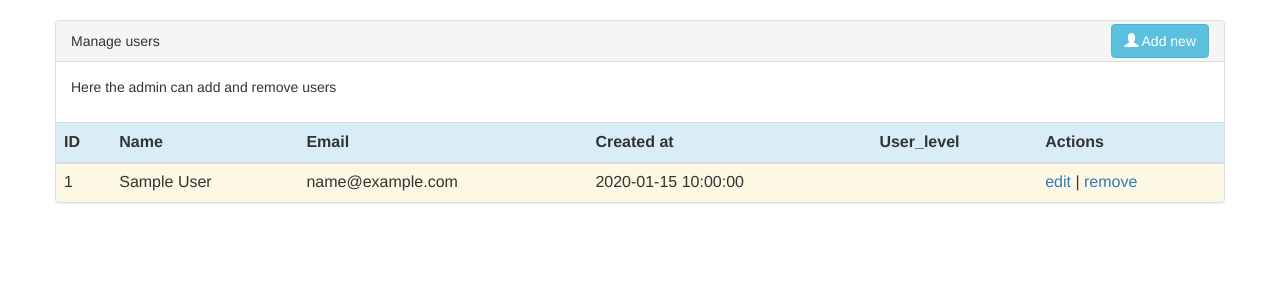
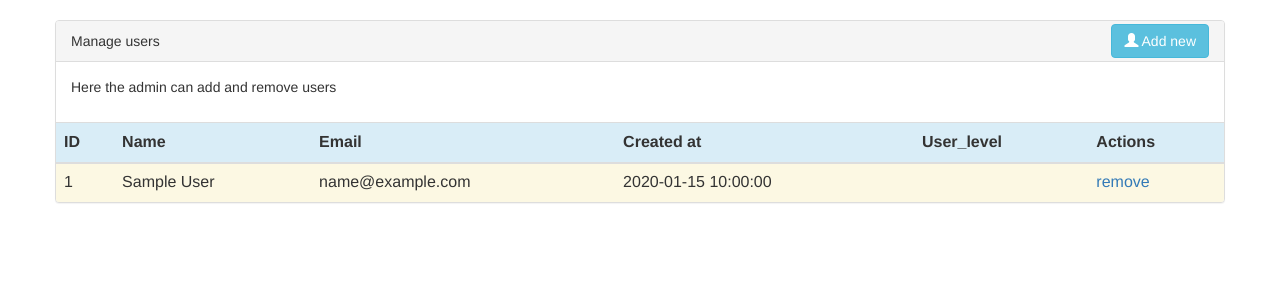
Before and after one commit to Ezi0aaudit0re/Dashboard, a CodeIgniter app: page /index.php/main/adminuser in a window 1280 px wide. Shown: the part 52-352 px from the top of the page. Run offline with CodeIgniter, Linux system fonts and the light colour scheme; tables that the repository leaves empty or names only in its code hold one stand-in row (values such as "Sample post").

Commit message:
final version

```diff
--- a/ci_clean_version-master/application/views/admindash.php
+++ b/ci_clean_version-master/application/views/admindash.php
@@ -23,6 +23,7 @@
 				</div>
 			</nav>
 		</div>
+
 		<div class="row">
 			<div class="panel panel-default">
 				 <div class="panel-heading">
@@ -54,7 +55,7 @@
 								echo "<td>{$value['email']} </td>";
 								echo "<td>{$value['created_at']}</td>";
 								echo "<td>{$value['type']}</td>";
-								echo "<td><a href='#'>edit</a> | <a href='/main/remove/{$value['id']}'>remove</a></td>";
+								echo "<td><a href='/main/remove/{$value['id']}'>remove</a></td>";
 								echo "</tr>";
 							}
 
--- a/ci_clean_version-master/application/views/normaldash.php
+++ b/ci_clean_version-master/application/views/normaldash.php
@@ -6,7 +6,7 @@
 	<title>Normal user dash</title>
 	<link href="https://maxcdn.bootstrapcdn.com/bootstrap/3.3.5/css/bootstrap.min.css" rel="stylesheet" integrity="sha256-MfvZlkHCEqatNoGiOXveE8FIwMzZg4W85qfrfIFBfYc= sha512-dTfge/zgoMYpP7QbHy4gWMEGsbsdZeCXz7irItjcC3sPUFtf0kuFbDz/ixG7ArTxmDjLXDmezHubeNikyKGVyQ==" crossorigin="anonymous">
 	<link rel="stylesheet" type="text/css" href="/assets/admindash.css">
-	<!-- <link rel="stylesheet" type="text/css" href="/assets/bootstrap.css"> -->
+
 </head>
 <body>
 	<div class="container">
```
